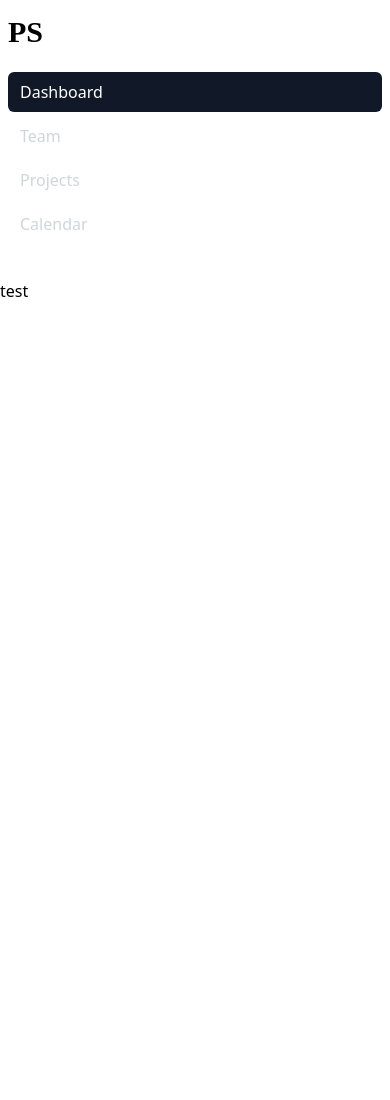
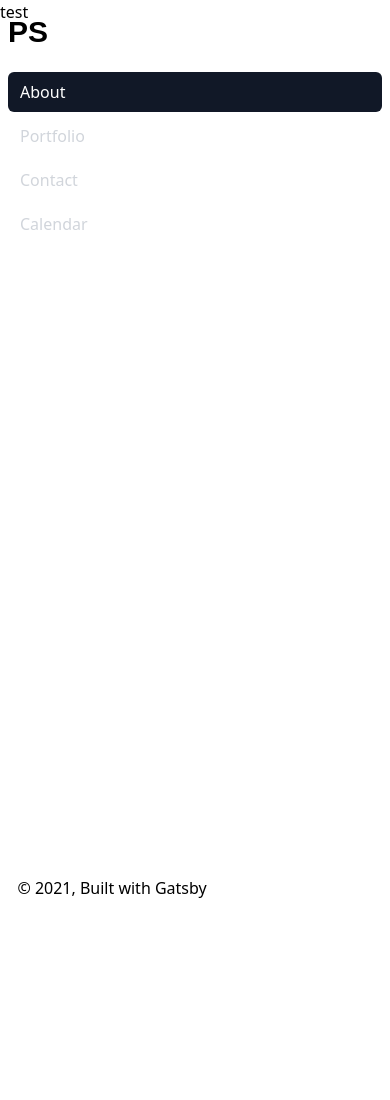
Before and after one commit to PatrickSunico/gatsby-portfolio, a Gatsby site: page / in a window 390 px wide. Shown: the top 1100 px of the page. After the commit the page ends 923 px from the top, so only its background shows below. Built offline with nearby package versions, Linux system fonts and the light colour scheme; Gatsby itself is replaced by a stand-in of ours; a web font is replaced by a local one.

Commit message:
update scss rules

```diff
--- a/gatsby-browser.js
+++ b/gatsby-browser.js
@@ -6,3 +6,4 @@
 
 // You can delete this file if you're not using it
 import "./src/styles/global.css"
+import "./src/styles/styles.scss"
--- a/gatsby-config.js
+++ b/gatsby-config.js
@@ -32,14 +32,14 @@
     },
     {
       resolve: "gatsby-plugin-web-font-loader",
-      options: {
-        custom: {
-          families: [
-            "Gramatika-Light ,Gramatika-Regular, Gramatika-Medium, Gramatika-Black",
-          ],
-          urls: ["/fonts/fonts.css"],
-        },
-      },
+      // options: {
+      //   custom: {
+      //     families: [
+      //       "Gramatika-Light ,Gramatika-Regular, Gramatika-Medium, Gramatika-Black",
+      //     ],
+      //     urls: ["/fonts/fonts.css"],
+      //   },
+      // },
     },
     `gatsby-plugin-gatsby-cloud`,
     // this (optional) plugin enables Progressive Web App + Offline functionality
--- a/package.json
+++ b/package.json
@@ -17,11 +17,11 @@
     "gatsby-source-filesystem": "^3.0.0",
     "gatsby-transformer-sharp": "^3.0.0",
     "gsap": "^3.6.0",
-    "node-sass": "^5.0.0",
     "prop-types": "^15.7.2",
     "react": "^17.0.1",
     "react-dom": "^17.0.1",
     "react-helmet": "^6.1.0",
+    "sass": "^1.32.8",
     "smooth-scrollbar": "^8.6.0"
   },
   "devDependencies": {
--- a/src/components/Hero/Hero.js
+++ b/src/components/Hero/Hero.js
@@ -1,17 +1,20 @@
 import React from "react"
-import { Link } from "gatsby"
+// import { Link } from "gatsby"
+
+import "./HeroStyle.scss"
+
 const Hero = () => {
   return (
     <>
       <div className="flex flex-wrap sm:flex-row-reverse items-stretch h-screen">
-        <div className="w-full flex-1 h-full bg-black-600">test</div>
+        <div className="w-full flex-1 h-full bgc-left">test</div>
         {/* <div
           className="w-full md:w-1/2 xl:w-3/5 bg-cover flex"
           style={{ backgroundImage: `url('${leftBG}')` }}
         >
           {left}
         </div> */}
-        <div className="w-full h-full flex-1 bg-blue-lightest"></div>
+        <div className="w-full h-full flex-1 bgc-right"></div>
       </div>
     </>
   )
--- a/src/components/Navbar/Navbar.js
+++ b/src/components/Navbar/Navbar.js
@@ -2,8 +2,10 @@
 import PropTypes from "prop-types"
 import { Link } from "gatsby"
 
+import "./NavbarStyle.scss"
+
 const Navbar = ({ siteTitle }) => (
-  <nav className="navbar-style">
+  <nav className="navbar-style z-index-10 absolute w-full">
     <div className="max-w-7xl mx-auto px-2 sm:px-6 lg:px-8">
       <div className="relative flex items-center justify-between h-16">
         <div className="absolute inset-y-0 left-0 flex items-center sm:hidden">
@@ -27,20 +29,20 @@
           <div className="hidden sm:block sm:ml-6 items-end">
             <div className="flex space-x-28">
               <Link
-                href="#"
-                className="text-black	px-3 py-2 rounded-md text-sm font-medium"
+                to="/"
+                className="text-white	px-3 py-2 rounded-md text-sm font-medium"
               >
                 About
               </Link>
               <Link
-                href="#"
-                className="text-black px-3 py-2 rounded-md text-sm font-medium"
+                to="/"
+                className="text-white px-3 py-2 rounded-md text-sm font-medium"
               >
                 Portfolio
               </Link>
               <Link
-                href="#"
-                className="text-black px-3 py-2 rounded-md text-sm font-medium"
+                to="/"
+                className="text-white px-3 py-2 rounded-md text-sm font-medium"
               >
                 Contact
               </Link>
@@ -58,19 +60,19 @@
           to="/"
           className="bg-gray-900 text-white block px-3 py-2 rounded-md text-base font-medium"
         >
-          Dashboard
+          About
         </Link>
         <Link
           to="/"
           className="text-gray-300 hover:bg-gray-700 hover:text-white block px-3 py-2 rounded-md text-base font-medium"
         >
-          Team
+          Portfolio
         </Link>
         <Link
           to="/"
           className="text-gray-300 hover:bg-gray-700 hover:text-white block px-3 py-2 rounded-md text-base font-medium"
         >
-          Projects
+          Contact
         </Link>
         <Link
           to="/"
--- /dev/null
+++ b/src/components/Navbar/NavbarStyle.scss
@@ -0,0 +1,9 @@
+.logo {
+  font-family: "Gramatika-Black", sans-serif;
+  font-weight: 700;
+}
+
+// Navbar
+.navbar-style {
+  background: transparent;
+}
--- /dev/null
+++ b/src/components/fonts/fonts.css
@@ -0,0 +1,26 @@
+@font-face {
+    font-family: "Gramatika-Light";
+    font-weight: 200;
+    src: url("Gramatika-Light.ttf") format("ttf");
+}
+
+/* Regular */
+@font-face {
+    font-family: "Gramatika-Regular";
+    font-weight: 200;
+    src: url("Gramatika-Regular.ttf") format("ttf");
+}
+
+/* Medium */
+@font-face {
+    font-family: "Gramatika-Medium";
+    font-weight: 200;
+    src: url("Gramatika-Medium.ttf") format("ttf");
+}
+
+/* Black */
+@font-face {
+    font-family: "Gramatika-Black";
+    font-weight: 200;
+    src: url("Gramatika-Black.ttf") format("ttf");
+}
--- a/src/components/layout.js
+++ b/src/components/layout.js
@@ -14,7 +14,6 @@
 import Hero from "../components/Hero/Hero"
 
 import "../styles/styles.scss"
-// import "./layout.scss"
 
 const Layout = ({ children }) => {
   const data = useStaticQuery(graphql`
--- /dev/null
+++ b/src/styles/base.scss
@@ -0,0 +1,132 @@
+// Resets
+html,
+body,
+div,
+span,
+applet,
+object,
+iframe,
+h1,
+h2,
+h3,
+h4,
+h5,
+h6,
+p,
+blockquote,
+pre,
+a,
+abbr,
+acronym,
+address,
+big,
+cite,
+code,
+del,
+dfn,
+em,
+img,
+ins,
+kbd,
+q,
+s,
+samp,
+small,
+strike,
+strong,
+sub,
+sup,
+tt,
+var,
+b,
+u,
+i,
+center,
+dl,
+dt,
+dd,
+ol,
+ul,
+li,
+fieldset,
+form,
+label,
+legend,
+table,
+caption,
+tbody,
+tfoot,
+thead,
+tr,
+th,
+td,
+article,
+aside,
+canvas,
+details,
+embed,
+figure,
+figcaption,
+footer,
+header,
+hgroup,
+menu,
+nav,
+output,
+ruby,
+section,
+summary,
+time,
+mark,
+audio,
+video {
+  margin: 0;
+  padding: 0;
+  border: 0;
+  font-size: 100%;
+  font: inherit;
+  vertical-align: baseline;
+}
+/* HTML5 display-role reset for older browsers */
+article,
+aside,
+details,
+figcaption,
+figure,
+footer,
+header,
+hgroup,
+menu,
+nav,
+section {
+  display: block;
+}
+body {
+  line-height: 1;
+}
+ol,
+ul {
+  list-style: none;
+}
+blockquote,
+q {
+  quotes: none;
+}
+blockquote:before,
+blockquote:after,
+q:before,
+q:after {
+  content: "";
+  content: none;
+}
+table {
+  border-collapse: collapse;
+  border-spacing: 0;
+}
+
+html,
+body {
+  font-family: sans-serif;
+  font-size: 16px;
+  margin: 0;
+}
--- /dev/null
+++ b/src/styles/layout.scss
@@ -0,0 +1 @@
+/* Includes grid systems, responsive frameworks, wrappers, etc */
--- /dev/null
+++ b/src/styles/modules.scss
@@ -0,0 +1,3 @@
+/* list of modules defined */
+
+// @use "../components/Hero/HeroStyle";
--- a/src/styles/styles.scss
+++ b/src/styles/styles.scss
@@ -1,189 +1,33 @@
-/* Tailwind */
-
-@tailwind base;
-@tailwind components;
-@tailwind utilities;
-
-$GramatikaLight: "Gramatika-Light";
-$GramatikaRegular: "Gramatika-Regular";
-$GramatikaMedium: "Gramatika-Medium";
-$GramatikaBlack: "Gramatika-Black";
-$default: "Gramatika-Medium", -apple-system, BlinkMacSystemFont, Segoe UI,
-  Roboto, Oxygen, Ubuntu, Cantarell, Fira Sans, Droid Sans, "Helvetica Neue",
-  "sans-serif";
-
-// body {
-//   font-family: $default;
-// }
-
-// Colors
-$pink: "#FF2C9C";
-$pink-hover: "#D10672";
-$default-black: "#000";
-$default-white: "#fff";
-
-// Resets
-html,
-body,
-div,
-span,
-applet,
-object,
-iframe,
-h1,
-h2,
-h3,
-h4,
-h5,
-h6,
-p,
-blockquote,
-pre,
-a,
-abbr,
-acronym,
-address,
-big,
-cite,
-code,
-del,
-dfn,
-em,
-img,
-ins,
-kbd,
-q,
-s,
-samp,
-small,
-strike,
-strong,
-sub,
-sup,
-tt,
-var,
-b,
-u,
-i,
-center,
-dl,
-dt,
-dd,
-ol,
-ul,
-li,
-fieldset,
-form,
-label,
-legend,
-table,
-caption,
-tbody,
-tfoot,
-thead,
-tr,
-th,
-td,
-article,
-aside,
-canvas,
-details,
-embed,
-figure,
-figcaption,
-footer,
-header,
-hgroup,
-menu,
-nav,
-output,
-ruby,
-section,
-summary,
-time,
-mark,
-audio,
-video {
-  margin: 0;
-  padding: 0;
-  border: 0;
-  font-size: 100%;
-  font: inherit;
-  vertical-align: baseline;
-}
-/* HTML5 display-role reset for older browsers */
-article,
-aside,
-details,
-figcaption,
-figure,
-footer,
-header,
-hgroup,
-menu,
-nav,
-section {
-  display: block;
-}
-body {
-  line-height: 1;
-}
-ol,
-ul {
-  list-style: none;
-}
-blockquote,
-q {
-  quotes: none;
-}
-blockquote:before,
-blockquote:after,
-q:before,
-q:after {
-  content: "";
-  content: none;
-}
-table {
-  border-collapse: collapse;
-  border-spacing: 0;
-}
+@use './variables' as var;
+@use "./typography" as typography;
+@use "base";
+@use "layout";
 
 html,
 body {
-  font-family: $default;
+  font-family: var.$default;
   font-size: 16px;
   margin: 0;
 }
 
-.logo {
-  font-family: $GramatikaBlack;
-  font-weight: 700;
-}
+// .container {
+//   width: 1640px;
+//   min-width: 1640px;
+//   margin: 0 auto;
+//   // Desktop Sizes
+//   @media (max-width: 1440px) {
+//     width: 1280px;
+//     min-width: 1280px;
+//   }
 
-.container {
-  width: 1640px;
-  min-width: 1640px;
-  margin: 0 auto;
-  // Desktop Sizes
-  @media (max-width: 1440px) {
-    width: 1280px;
-    min-width: 1280px;
-  }
+//   //   Medium Sized Laptops
+//   @media (max-width: 1280px) {
+//     width: 976px;
+//     min-width: 976px;
+//   }
 
-  //   Medium Sized Laptops
-  @media (max-width: 1280px) {
-    width: 976px;
-    min-width: 976px;
-  }
-
-  @media (max-width: 976px) {
-    width: 100%;
-    min-width: 100%;
-  }
-}
-
-// Navbar
-.navbar-style {
-  background: transparent;
-  margin-bottom: 1.45rem;
-}
+//   @media (max-width: 976px) {
+//     width: 100%;
+//     min-width: 100%;
+//   }
+// }
--- /dev/null
+++ b/src/styles/typography.scss
@@ -0,0 +1,22 @@
+@font-face {
+  font-family: "Gramatika-Light";
+  src: url("../../public/static/fonts/Gramatika-Light.ttf");
+}
+
+/* Regular */
+@font-face {
+  font-family: "Gramatika-Regular";
+  src: url("../../public/static/fonts/Gramatika-Regular.ttf");
+}
+
+/* Medium */
+@font-face {
+  font-family: "Gramatika-Medium";
+  src: url("../../public/static/fonts/Gramatika-Medium.ttf");
+}
+
+/* Black */
+@font-face {
+  font-family: "Gramatika-Black";
+  src: url("../../public/static/fonts/Gramatika-Black.ttf");
+}
--- /dev/null
+++ b/src/styles/variables.scss
@@ -0,0 +1,15 @@
+$GramatikaLight: "Gramatika-Light";
+$GramatikaRegular: "Gramatika-Regular";
+$GramatikaMedium: "Gramatika-Medium";
+$GramatikaBlack: "Gramatika-Black";
+$default: "Gramatika-Medium", -apple-system, BlinkMacSystemFont, Segoe UI,
+  Roboto, Oxygen, Ubuntu, Cantarell, Fira Sans, Droid Sans, "Helvetica Neue",
+  "sans-serif";
+
+// Colors
+$pink: "#FF2C9C";
+$pink-hover: "#D10672";
+$default-black: "#000";
+$default-white: "#fff";
+$hero-color-right: "#0D243C";
+$hero-color-left: "#fff";
```
Also changed, not shown: src/components/Hero/HeroStyle.scss (added), src/components/fonts/Gramatika-Black.ttf (added), src/components/fonts/Gramatika-Light.ttf (added), src/components/fonts/Gramatika-Medium.ttf (added), src/components/fonts/Gramatika-Regular.ttf (added), 1 other file.
